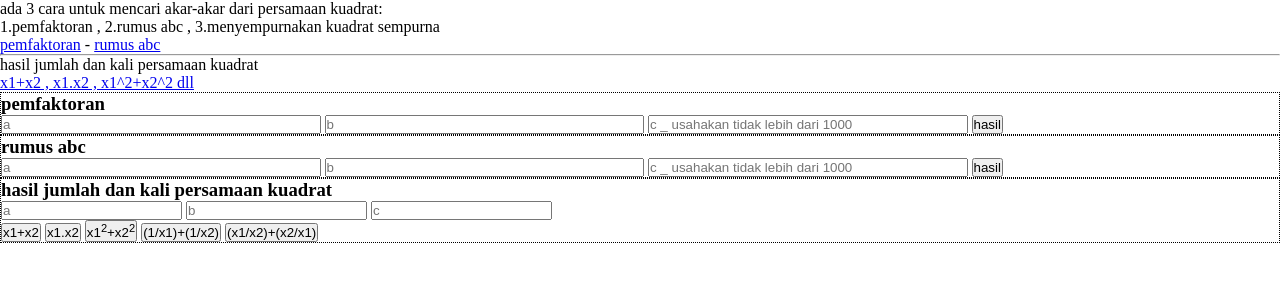
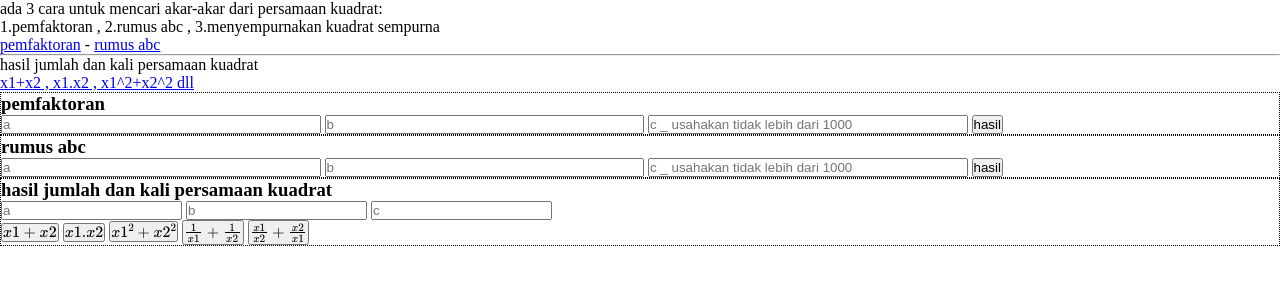
Before and after one commit to Magentakey/math-world, a plain HTML site: page index.html in a window 1280 px wide. Shown: the part 61-346 px from the top of the page. Drawn offline with nearby package versions, Linux system fonts and the light colour scheme.

Commit message:
Update mathjax

```diff
--- a/index.html
+++ b/index.html
@@ -8,7 +8,7 @@
 	<script type="text/javascript" src="js_calmath.js" defer=""></script>
 	<!-- mathjax library -->
 	<script src="https://polyfill.io/v3/polyfill.min.js?features=es6"></script>
-	<script id="MathJax-script" src="https://cdn.jsdelivr.net/npm/mathjax@3/es5/tex-mml-chtml.js"></script>
+	<script id="MathJax-script" async="" src="https://cdn.jsdelivr.net/npm/mathjax@3/es5/tex-mml-chtml.js"></script>
 </head>
 <body>
 	<center>
@@ -47,11 +47,11 @@
 		<input id="inputb_box3" autocomplete="off" type="text" name="inputb" placeholder="b">
 		<input id="inputc_box3" autocomplete="off" type="text" name="inputc" placeholder="c">
 		<br>
-		<button onclick="hasil_satu_box3()">x1+x2</button>
-		<button onclick="hasil_dua_box3()">x1.x2</button>
-		<button onclick="hasil_tiga_box3()">x1<sup>2</sup>+x2<sup>2</sup></button>
-		<button onclick="hasil_empat_box3()">(1/x1)+(1/x2)</button>
-		<button onclick="hasil_lima_box3()">(x1/x2)+(x2/x1)</button>
+		<button onclick="hasil_satu_box3()">\( x1+x2 \)</button>
+		<button onclick="hasil_dua_box3()">\( x1.x2 \)</button>
+		<button onclick="hasil_tiga_box3()">\( x1^2+x2^2 \)</button>
+		<button onclick="hasil_empat_box3()">\( \frac{1}{x1} + \frac{1}{x2} \)</button>
+		<button onclick="hasil_lima_box3()">\( \frac{x1}{x2}+\frac{x2}{x1} \)</button>
 		<p id="hasil_box3"></p>
 	</div>
 </body>
```
